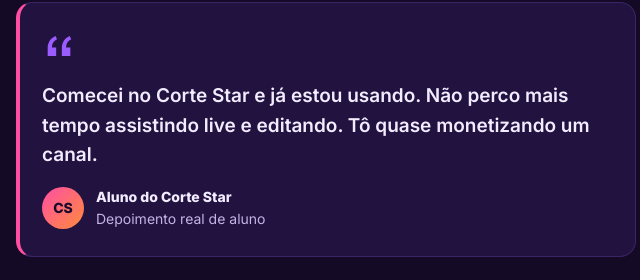
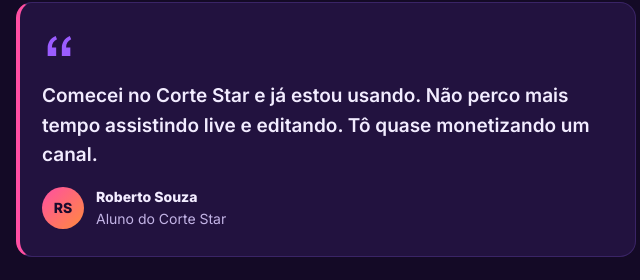
Before and after one commit to samuelcomercialgrupowill-ops/P-gina-de-vendas-GGG, a plain HTML site: page index.html in a window 1280 px wide. Shown: the part 2973-3253 px from the top of the page, 314-954 px from the left. Drawn offline with Linux system fonts and the light colour scheme.

Commit message:
Adiciona nome do aluno no depoimento
Co-Authored-By: Claude Opus 5.5 <noreply@anthropic.com>
Claude-Session: https://claude.ai/code/session_01ApH58V6Mu5Y334mHzTZofn

```diff
--- a/index.html
+++ b/index.html
@@ -390,7 +390,7 @@
     </div>
   </section>
 
-  <!-- DEPOIMENTO (troque o nome em "Aluno do Corte Star" se o aluno autorizar) -->
+  <!-- DEPOIMENTO -->
   <section aria-labelledby="depo">
     <div class="wrap">
       <div class="center" style="margin-bottom:28px">
@@ -400,7 +400,7 @@
       <figure class="quote">
         <svg width="34" height="34" viewBox="0 0 24 24" aria-hidden="true"><path fill="currentColor" d="M9.6 5C6 6.6 4 9.6 4 13.5V19h6v-6H7c0-2.7 1.2-4.6 3.6-5.8zm10 0C16 6.6 14 9.6 14 13.5V19h6v-6h-3c0-2.7 1.2-4.6 3.6-5.8z"/></svg>
         <blockquote>Comecei no Corte Star e já estou usando. Não perco mais tempo assistindo live e editando. Tô quase monetizando um canal.</blockquote>
-        <figcaption><span class="av" aria-hidden="true">CS</span><span><b>Aluno do Corte Star</b>Depoimento real de aluno</span></figcaption>
+        <figcaption><span class="av" aria-hidden="true">RS</span><span><b>Roberto Souza</b>Aluno do Corte Star</span></figcaption>
       </figure>
     </div>
   </section>
```
